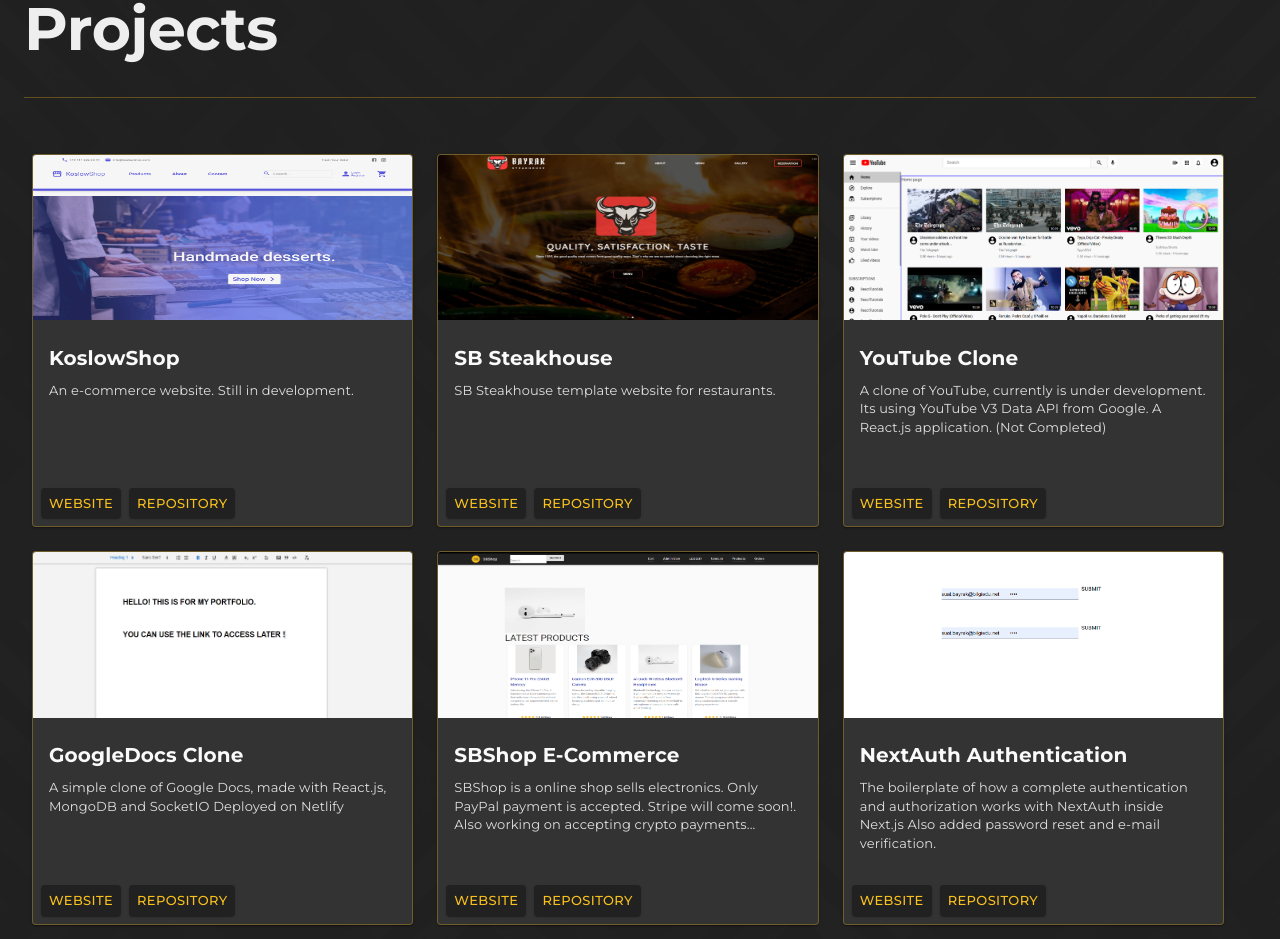
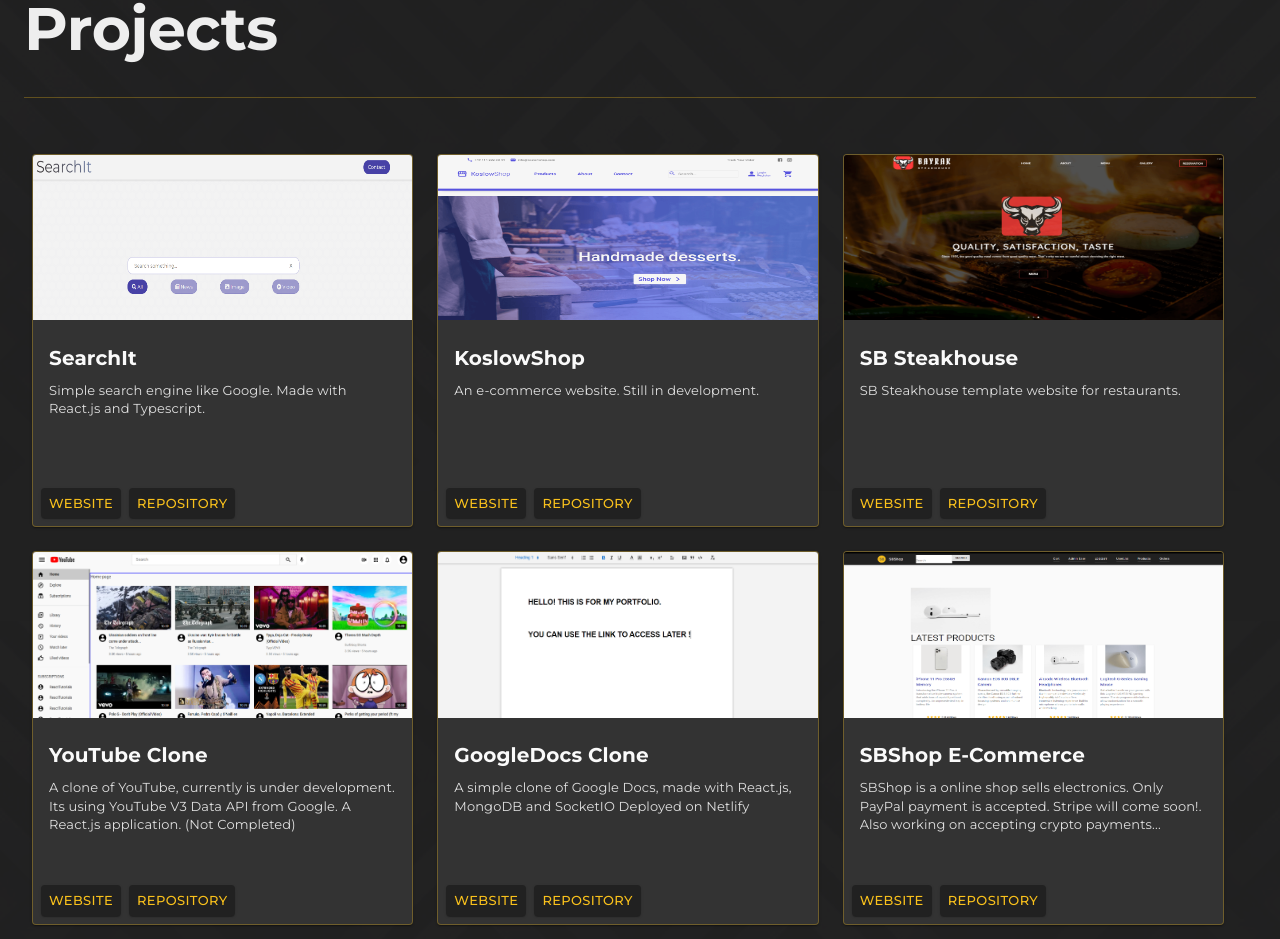
Before and after one commit to sbayrak/suatbayrak-nextjs-materialui, a Next.js app: page / in a window 1280 px wide. Shown: the part 2721-3660 px from the top of the page. Built offline with nearby package versions, Linux system fonts and the light colour scheme.

Commit message:
added new project to resume and portfolio

```diff
--- a/src/projects.js
+++ b/src/projects.js
@@ -1,6 +1,14 @@
 export const projects = [
   {
     id: '1',
+    name: 'SearchIt',
+    desc: 'Simple search engine like Google. Made with React.js and Typescript.',
+    website: 'https://searchit-react-typescript.vercel.app/',
+    repository: 'https://github.com/sbayrak/searchit-react-typescript',
+    img: '/portfolio12.png',
+  },
+  {
+    id: '2',
     name: 'KoslowShop',
     desc: 'An e-commerce website. Still in development.',
     website: 'https://koslowshop.vercel.app/',
@@ -8,7 +16,7 @@
     img: '/portfolio8.png',
   },
   {
-    id: '2',
+    id: '3',
     name: 'SB Steakhouse',
     desc: 'SB Steakhouse template website for restaurants.',
     website: 'https://bayrak-steakhouse.netlify.app/',
@@ -16,7 +24,7 @@
     img: '/portfolio1.png',
   },
   {
-    id: '3',
+    id: '4',
     name: 'YouTube Clone',
     desc: 'A clone of YouTube, currently is under development. Its using YouTube V3 Data API from Google. A React.js application. (Not Completed)',
     website: 'http://youtube-clone-react-ten.vercel.app/',
@@ -24,7 +32,7 @@
     img: '/portfolio9.png',
   },
   {
-    id: '4',
+    id: '5',
     name: 'GoogleDocs Clone',
     desc: 'A simple clone of Google Docs, made with React.js, MongoDB and SocketIO Deployed on Netlify',
     website: 'https://googledocs-clone-sbayrak.netlify.app/',
@@ -32,7 +40,7 @@
     img: '/portfolio10.png',
   },
   {
-    id: '5',
+    id: '6',
     name: 'SBShop E-Commerce',
     desc: 'SBShop is a online shop sells electronics. Only PayPal payment is accepted. Stripe will come soon!. Also working on accepting crypto payments...',
     website: 'https://sbshop.herokuapp.com/',
@@ -40,7 +48,7 @@
     img: '/portfolio2.png',
   },
   {
-    id: '6',
+    id: '7',
     name: 'NextAuth Authentication',
     desc: 'The boilerplate of how a complete authentication and authorization works with NextAuth inside Next.js Also added password reset and e-mail verification.',
     website: 'https://nextauth-authentication.vercel.app/',
@@ -49,7 +57,7 @@
     img: '/portfolio11.png',
   },
   {
-    id: '7',
+    id: '8',
     name: 'PokemonAPI',
     desc: 'Simple React app to display Pokemons',
     website: 'https://react-pokemonapi.web.app/',
@@ -57,7 +65,7 @@
     img: '/portfolio7.png',
   },
   {
-    id: '8',
+    id: '9',
     name: 'DevConnector',
     desc: 'Medium size social media for developers, where you can create a profile, education information, make posts, comment and like functionality.',
     website: 'https://devconnector52.herokuapp.com/',
@@ -65,7 +73,7 @@
     img: '/portfolio4.png',
   },
   {
-    id: '9',
+    id: '10',
     name: 'ContactKeeper',
     desc: 'Simple contact keeper app on web. Built with MERN stack. React, Nodejs, Express and MongoDB',
     website: '',
@@ -74,7 +82,7 @@
   },
 
   {
-    id: '10',
+    id: '11',
     name: 'AuctionHouse',
     desc: 'AuctionHouse is a tender based web application where the companies may register with requested mandatory informations (tax number, website, tax office name, etc...) and open a tender and get offers from other companies.',
     website: 'https://auctionhouse12.herokuapp.com/',
```
Also changed, not shown: public/portfolio12.png (added), 1 other file (tests, documents, lock files or other folders).
